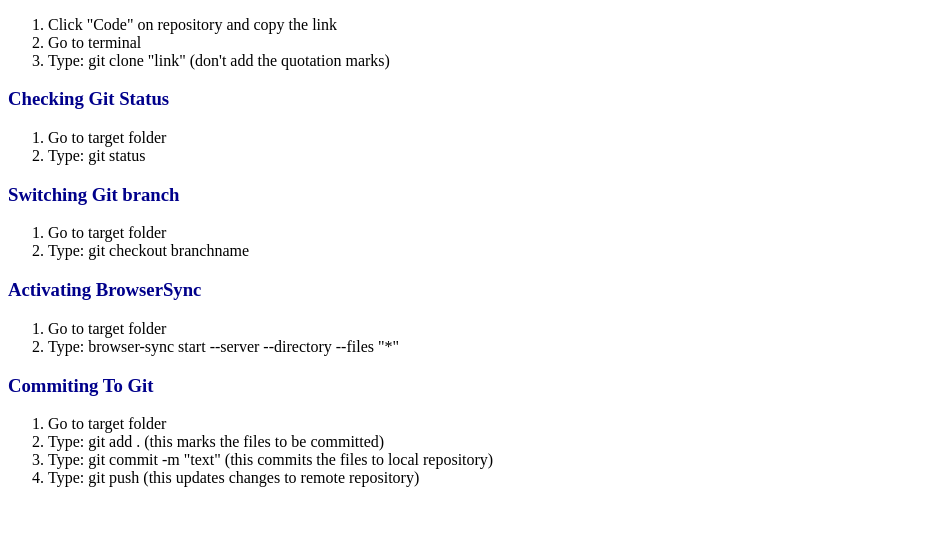
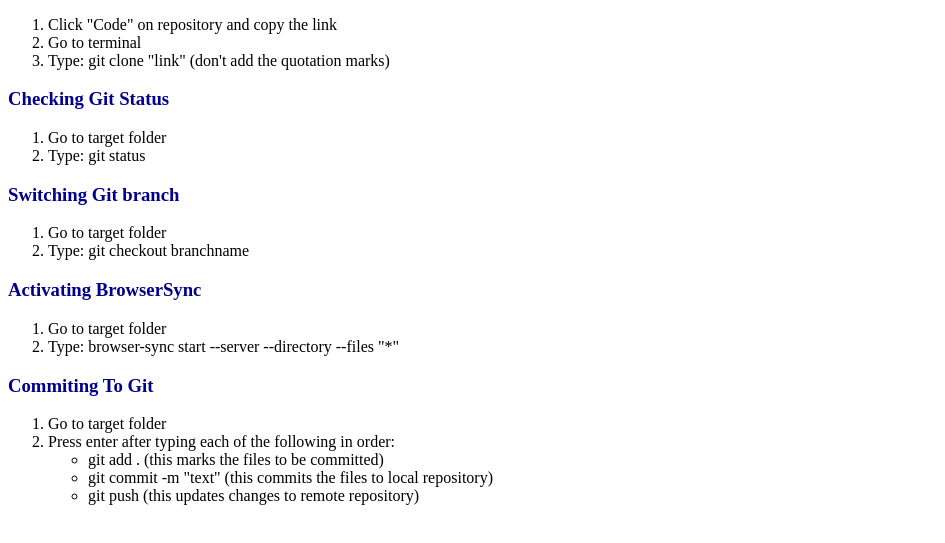
Before and after one commit to xenon-c/coursera-test, a plain HTML site: page site/setupnotes.html in a window 1280 px wide. Shown: the part 163-706 px from the top of the page, without its empty margins (0-945 px from the left). Drawn offline with Linux system fonts and the light colour scheme.

Commit message:
list within list

```diff
--- a/site/setupnotes.html
+++ b/site/setupnotes.html
@@ -36,9 +36,13 @@
             <h3>Commiting To Git</h3>
             <ol>
                 <li>Go to target folder</li>
-                <li>Type: git add . (this marks the files to be committed)</li>
-                <li>Type: git commit -m "text" (this commits the files to local repository)</li>
-                <li>Type: git push (this updates changes to remote repository)</li>
+                <li>Press enter after typing each of the following in order:
+                    <ul>
+                        <li>git add . (this marks the files to be committed)</li>
+                        <li>git commit -m "text" (this commits the files to local repository)</li>
+                        <li>git push (this updates changes to remote repository)</li>
+                    </ul>
+                </li>
             </ol>
         </div>
     </body>
```
